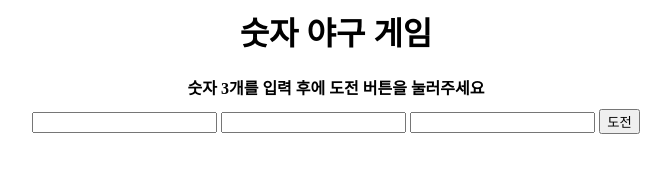
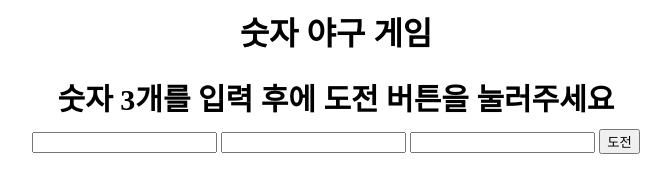
Before and after one commit to BOBODDO/SSAC, a plain HTML site: page Assignments/Week02/baseball.html in a window 1280 px wide. Shown: the whole page, without its empty margins (304-975 px from the left). Drawn offline with Linux system fonts and the light colour scheme.

Commit message:
폰트 크기 변경

```diff
--- a/Assignments/Week02/baseball.html
+++ b/Assignments/Week02/baseball.html
@@ -9,7 +9,7 @@
 <body>
 <div align="center" style="padding-left:100px; padding-right:100px;">
 <div><h1>숫자 야구 게임</h1></div>
-<div><span id="result" style="font-weight:bold;">숫자 3개를 입력 후에 도전 버튼을 눌러주세요</span></div>
+<div><span id="result" style="font-weight:bold;font-size:30px;">숫자 3개를 입력 후에 도전 버튼을 눌러주세요</span></div>
 <div style="margin-top:10px;margin-bottom:10px;">
     <form>
         <input type="number" id="baseball_1" size="1" />
```
